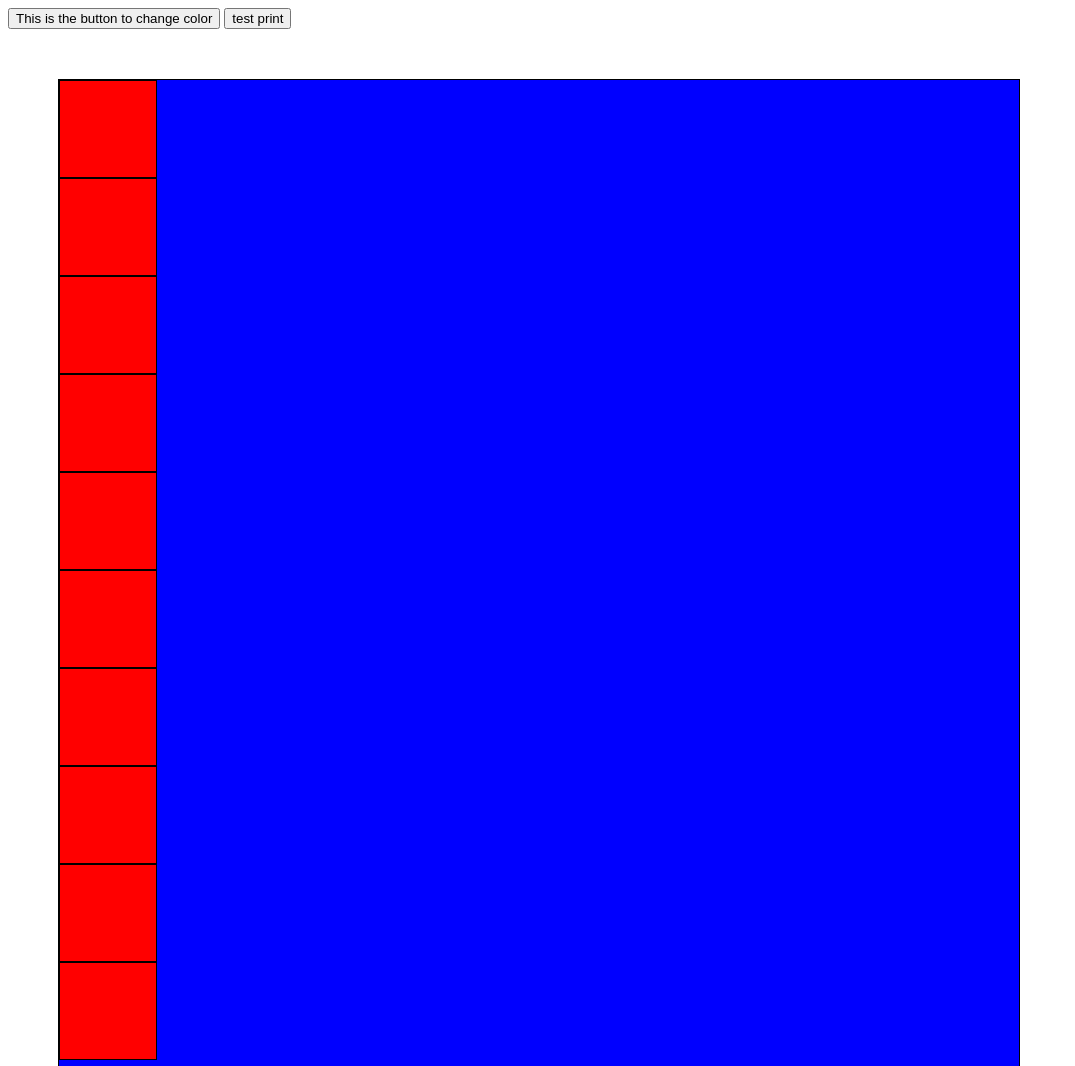
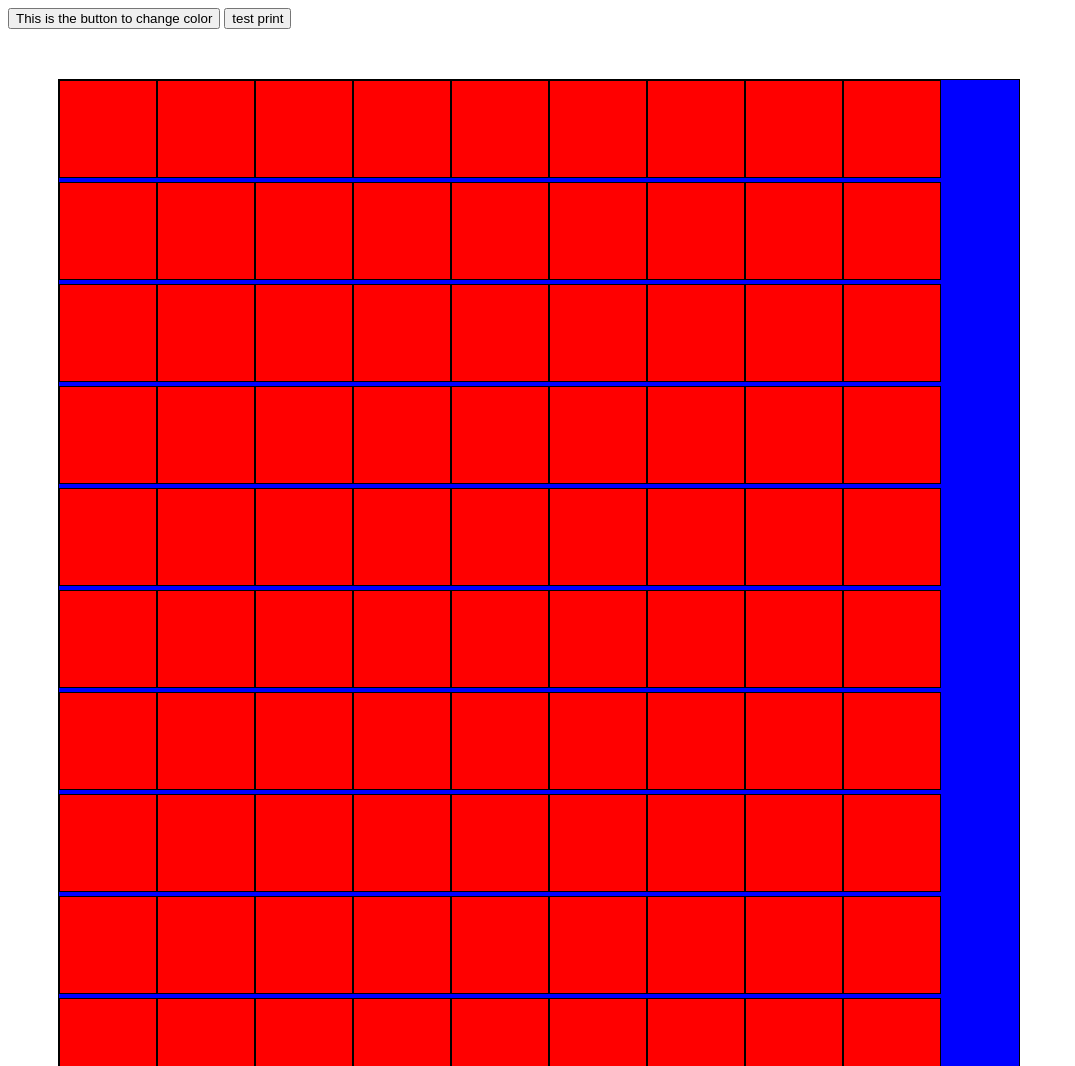
Before and after one commit to Charalamboss/Javascript-and-jQuery101, a plain HTML site: page index.html in a window 1280 px wide. Shown: the top 1066 px of the page, without its empty margins (0-1075 px from the left). Drawn offline with nearby package versions, Linux system fonts and the light colour scheme.

Commit message:
grids created but need to fit the main box

```diff
--- a/script.css
+++ b/script.css
@@ -5,7 +5,7 @@ h1{
 	border: 1px solid black;
     margin: 50px;
     background-color: blue;
-    display: inline-block;
+
     width: 960px;
     height: 986px;
 
@@ -16,6 +16,7 @@ h1{
 	height: 96px;
 	width: 96px;
 	border: 0.1px solid black;
+	display: inline-block;
 
 
 
--- a/script.js
+++ b/script.js
@@ -1,4 +1,4 @@
-var test=10;
+var test=1000;
 
 
 
@@ -22,17 +22,20 @@ $(document).ready(function(){
 	//Create empty DIVS with with the style properties of the cell and then add them to the box
 	//more infor at https://stackoverflow.com/questions/10619445/the-preferred-way-of-creating-a-new-element-with-jquery
 		$( "<div></div>", {
-  						"class": "grid"
+  						"class": "grid" , id:"grid"+i // use it for each Div to be unique when i hover, better to use "this" in the $function
   							})
 						.appendTo(".container");
+
 	}
+
+
 	// when enter to DIVs change the color, it doesnt work
 	$('.grid').mouseenter(function(){
-		$('.grid').css("background-color","green");
+		$(this).css("background-color","green");// use "this" to change only the selected div and not all
 
 	});
 
-	$(".grid").mouseleave(function(){
+	/*$(".grid").mouseleave(function(){
         $(".grid").css("background-color","red");
-    })
+    })*/
 });
```
